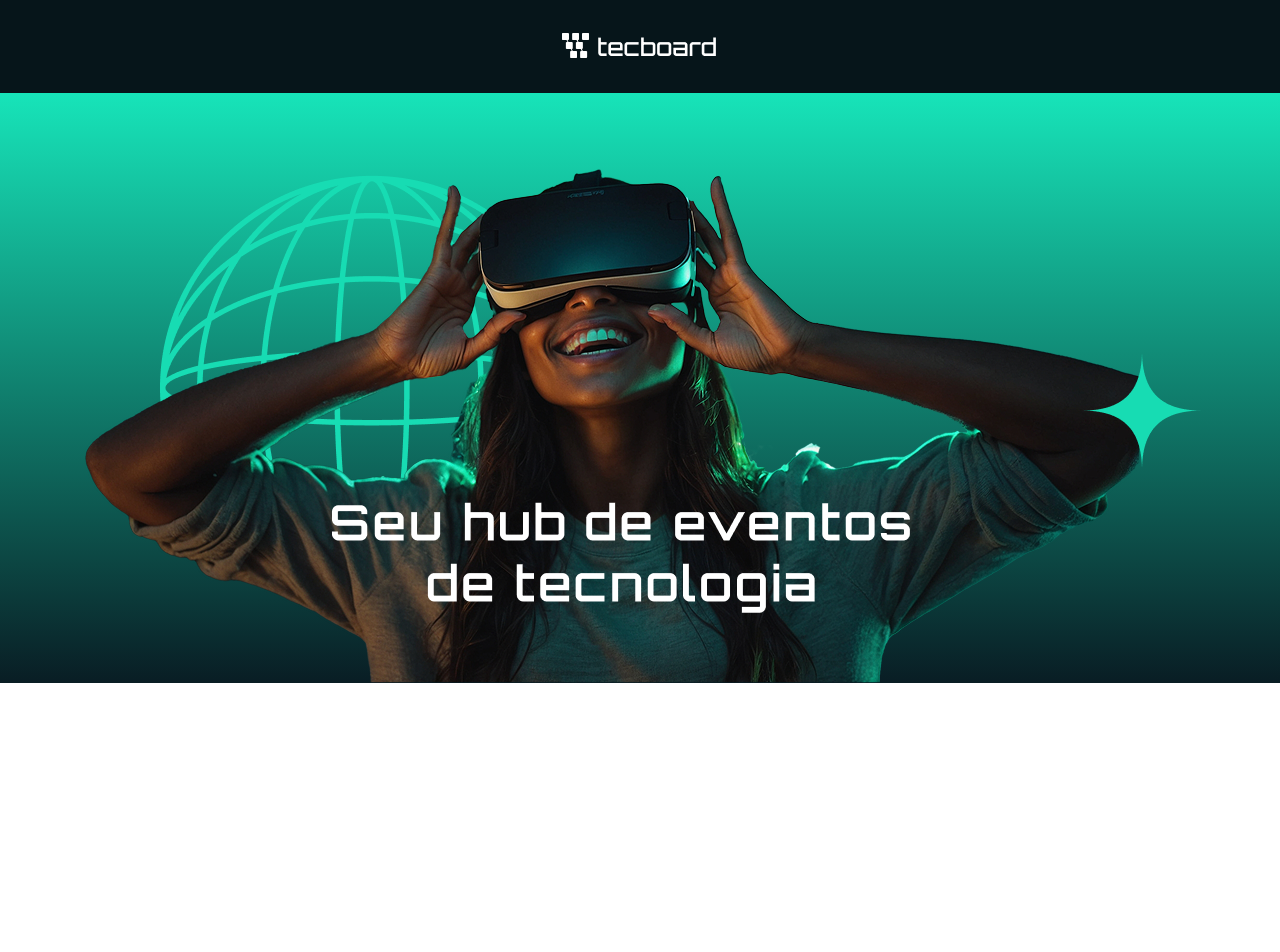
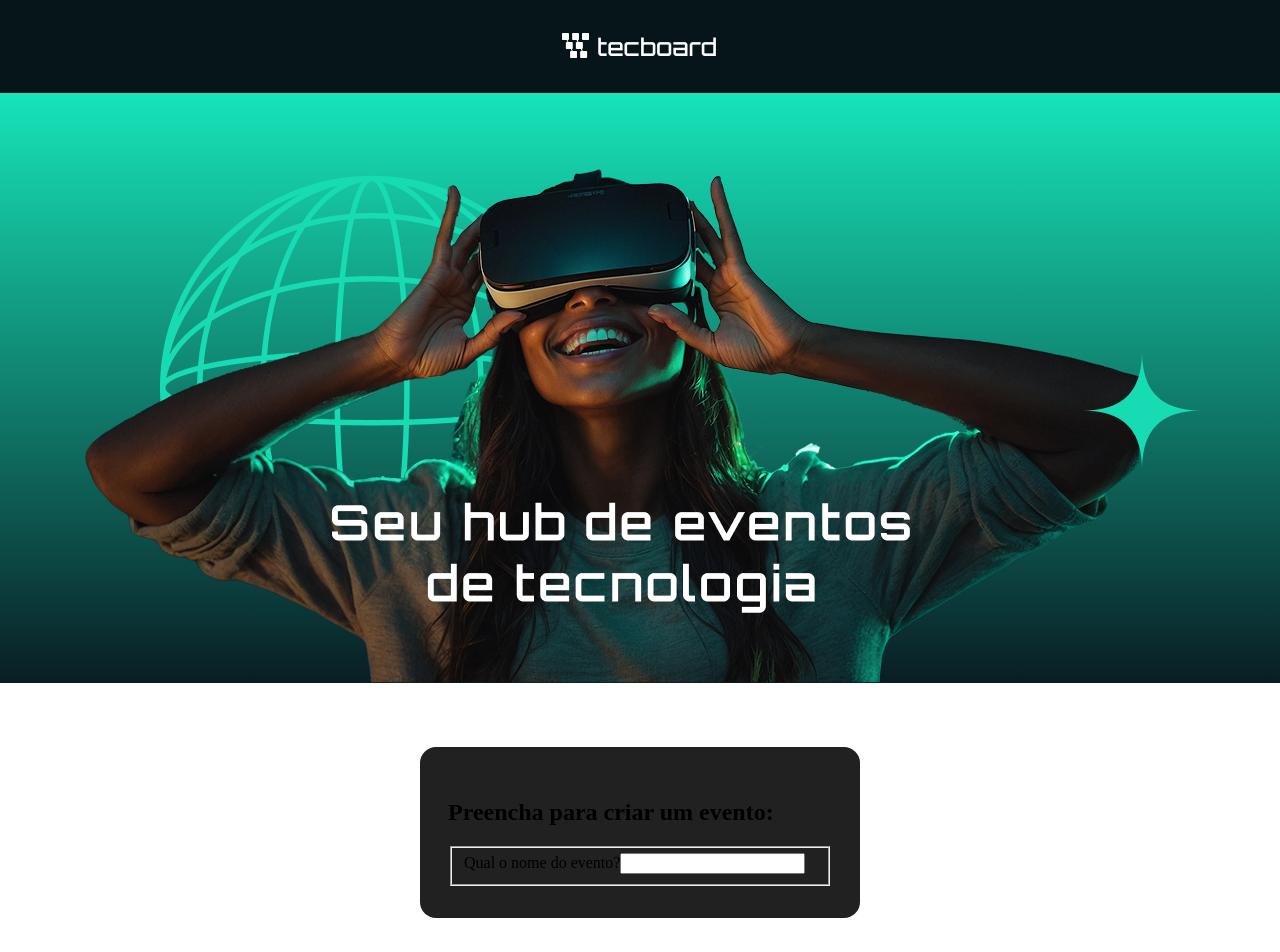
Before and after one commit to dougfani/tecboard-react, a React (Vite) app: page / in a window 1280 px wide. Shown: the top 952 px of the page. Before the commit the page ends 800 px from the top, so only its background shows below. Built offline with nearby package versions, Linux system fonts and the light colour scheme.

Commit message:
adiciona componente FormularioDeEevento e estilizacao correspondente

```diff
--- a/src/App.css
+++ b/src/App.css
@@ -18,3 +18,12 @@
 section img {
     max-width: 90%;
 }
+
+.form-evento {
+    background-color: #212121;
+    padding: 32px 28px;
+    border-radius: 16px;
+    width: 384px;
+    max-width: 90%;
+    margin: 64px auto;
+}
--- a/src/App.jsx
+++ b/src/App.jsx
@@ -1,7 +1,20 @@
-import './App.css'
+import './App.css';
+
+// no react, componentes são FUNÇÕES
+
+function FormularioDeEvento() {
+    return (
+        <form className="form-evento">
+            <h2>Preencha para criar um evento:</h2>
+            <fieldset>
+                <label htmlFor="nome">Qual o nome do evento?</label>
+                <input type="text" id="nome" />
+            </fieldset>
+        </form>
+    );
+}
 
 function App() {
-
     return (
         <main>
             <header>
@@ -10,8 +23,9 @@
             <section>
                 <img src="/banner.png" alt="" />
             </section>
+            <FormularioDeEvento />
         </main>
-  )
+    );
 }
 
-export default App
+export default App;
```
Lines whose indentation alone changed are shown as unchanged.
